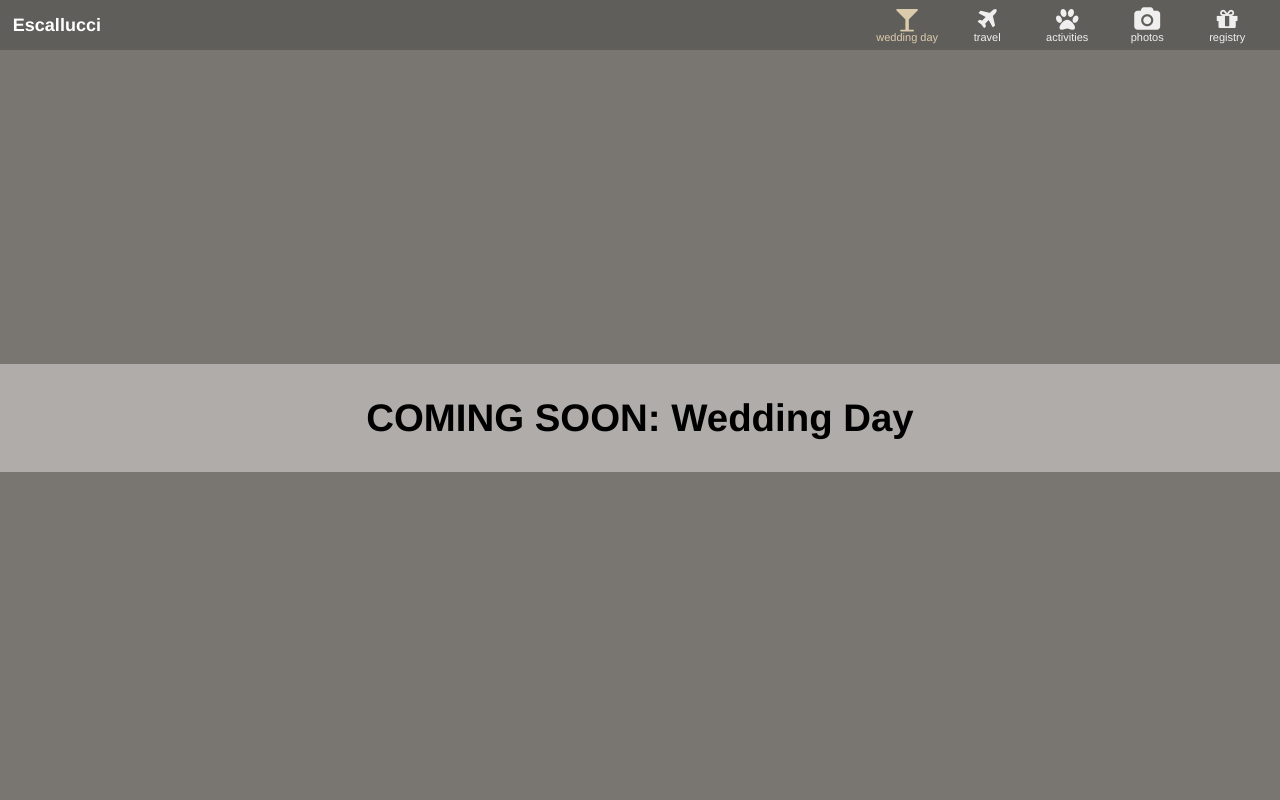
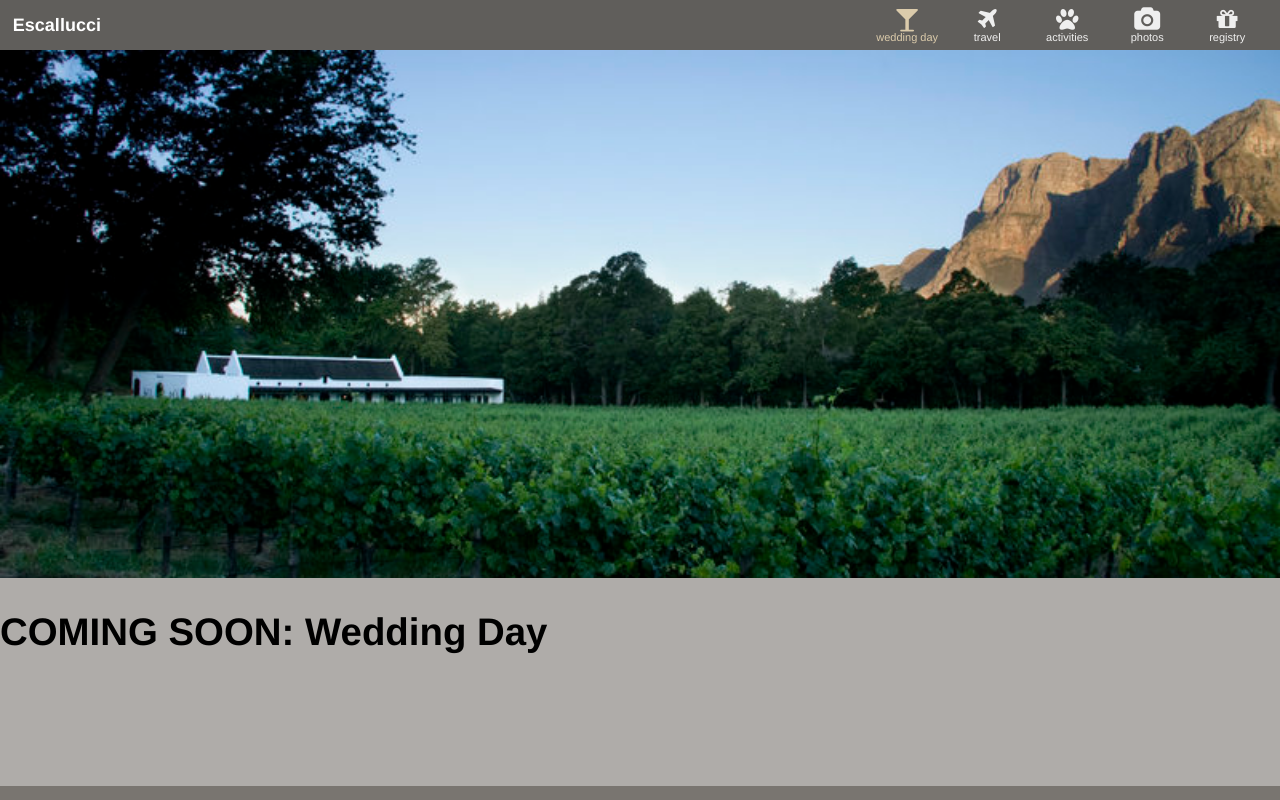
Before and after one commit to nickescallon/wedding, a website: page index.html in a window 1280 px wide. Both pictures are taken after a click on the item "wedding day". Drawn offline with Linux system fonts and the light colour scheme.

Commit message:
adds banner images

```diff
--- a/index.html
+++ b/index.html
@@ -43,15 +43,24 @@
 		</section>
 
 		<section id="wedding-day">
-			<h1>COMING SOON: Wedding Day</h1>
+			<div class="img-container"></div>
+			<div class="content-container">
+				<h1>COMING SOON: Wedding Day</h1>
+			</div>
 		</section>
 
 		<section id="travel">
-			<h1>COMING SOON: Travel</h1>
+			<div class="img-container"></div>
+				<div class="content-container">
+					<h1>COMING SOON: Travel</h1>
+				</div>
 		</section>
 
 		<section id="activities">
-			<h1>COMING SOON: Activities</h1>
+			<div class="img-container"></div>
+				<div class="content-container">
+					<h1>COMING SOON: Activities</h1>
+				</div>
 		</section>
 
 		<section id="photos">
--- a/main.css
+++ b/main.css
@@ -121,11 +121,13 @@ section.visible {
 section {
 	background-color: rgba(255,255,255,0.4);
 
+	height: 100%;
+
 	-webkit-flex: 1;
 	flex: 1;
 
-	-webkit-justify-content: center;
-	justify-content: center;
+	-webkit-justify-content: flex-start;
+	justify-content: flex-start;
 
 	-webkit-align-items: center;
 	align-items: center;
@@ -134,6 +136,29 @@ section {
 	flex-direction: column;
 
 	display: none;
+}
+
+section .img-container {
+	width: 100vw;
+	height: 35vh;
+}
+
+section .content-container {
+	width: 100vw;
+}
+
+
+#wedding-day .img-container {
+	background: url(/mv-banner3.jpg) no-repeat center center;
+	background-size: cover;
+}
+#travel .img-container {
+	background: url(/ct-banner.jpg) no-repeat center center;
+	background-size: cover;
+}
+#activities .img-container {
+	background: url(/tau-banner.jpg) no-repeat center center;
+	background-size: cover;
 }
 
 @media (min-width: 550px) {
@@ -166,4 +191,8 @@ section {
 		font-size: 2.2em;
 	}
 
+	section .img-container {
+		height: 66vh;
+	}
+
 }
```
Also changed, not shown: ct-banner.jpg (added), mv-banner.jpg (added), mv-banner2.jpg (added), mv-banner3.jpg (added), tau-banner.jpg (added).
